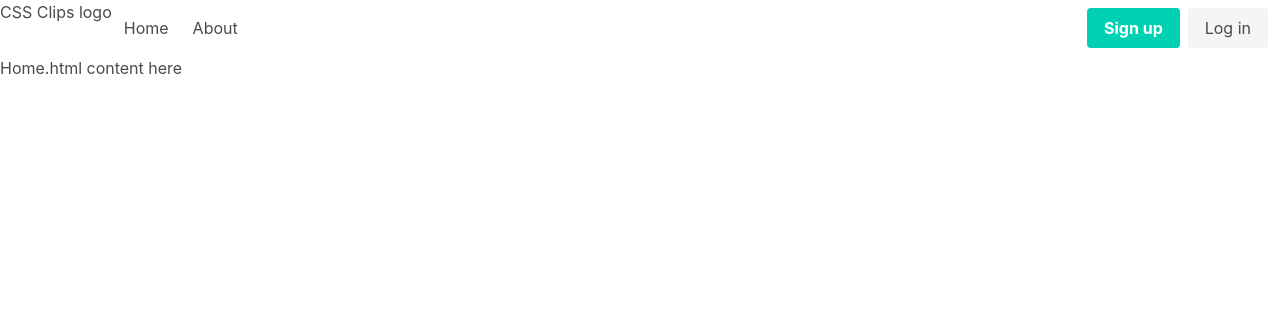
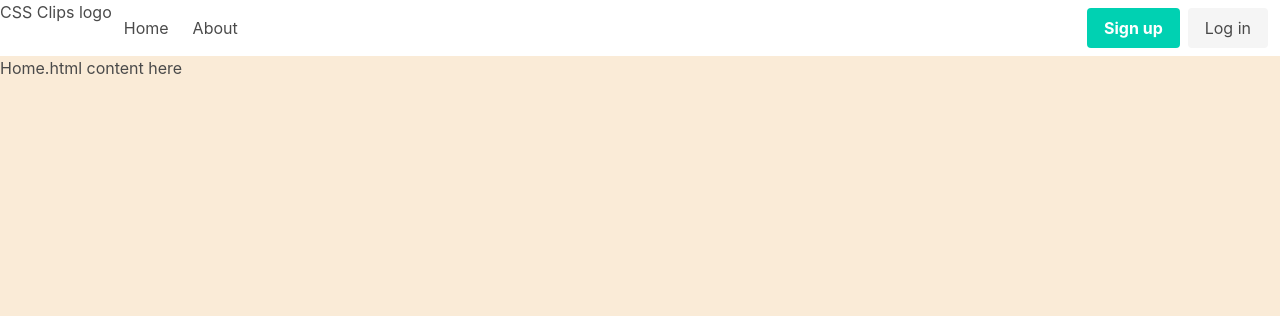
Before and after one commit to coreyloftus/css-clips, a Django app: page /home/ in a window 1280 px wide. Shown: the top 316 px of the page. Run offline with Django 4.2, Linux system fonts and the light colour scheme.

Commit message:
Add Static directory w/ CSS Style and JS Script files | verified working

```diff
--- a/css_clips/settings.py
+++ b/css_clips/settings.py
@@ -11,7 +11,7 @@ https://docs.djangoproject.com/en/4.1/ref/settings/
 """
 
 from pathlib import Path
-
+import os
 # Build paths inside the project like this: BASE_DIR / 'subdir'.
 BASE_DIR = Path(__file__).resolve().parent.parent
 
@@ -122,3 +122,5 @@ STATIC_URL = 'static/'
 # https://docs.djangoproject.com/en/4.1/ref/settings/#default-auto-field
 
 DEFAULT_AUTO_FIELD = 'django.db.models.BigAutoField'
+STATIC_URL = '/static/'
+STATICFILES_DIRS = [os.path.join(BASE_DIR, 'main_app/static')]
--- /dev/null
+++ b/main_app/static/styles/main.css
@@ -0,0 +1,3 @@
+html {
+    background-color: antiquewhite;
+}
--- a/main_app/templates/base.html
+++ b/main_app/templates/base.html
@@ -1,3 +1,4 @@
+{%load static%}
 <!DOCTYPE html>
 <html lang="en">
     <head>
@@ -5,6 +6,8 @@
         <meta http-equiv="X-UA-Compatible" content="IE=edge" />
         <meta name="viewport" content="width=device-width, initial-scale=1.0" />
         <link rel="stylesheet" href="https://cdn.jsdelivr.net/npm/bulma@0.9.2/css/bulma.min.css" />
+        <link rel="stylesheet" href="{% static 'styles/main.css' %}"/>
+        <script src="{%static 'scripts/main.js'%}" defer></script>
         <title>CSS Clips {%block title%}{%endblock%}</title>
     </head>
     <body>
```
Also changed, not shown: main_app/static/scripts/main.js (added).
